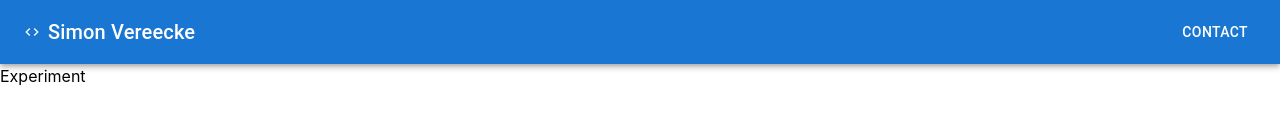
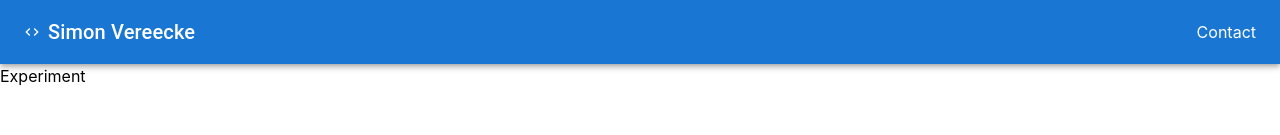
Before and after one commit to Simplify4Me2/my-awesome-website, a React (Vite) app in the folder my-resume-react-app/: page /experiment in a window 1280 px wide. Shown: the top 135 px of the page. Built offline with nearby package versions, Linux system fonts and the light colour scheme.

Commit message:
add contact component

```diff
--- a/my-resume-react-app/src/components/header.tsx
+++ b/my-resume-react-app/src/components/header.tsx
@@ -12,7 +12,7 @@ export function Header() {
           <Typography variant="h6" component="div" sx={{ flexGrow: 1 }}>
             <Link to="/">Simon Vereecke</Link>
           </Typography>
-          <Button color="inherit">Contact</Button>
+          <Link to="/contact" color="inherit">Contact</Link>
         </Toolbar>
       </AppBar>
     </Box>
--- /dev/null
+++ b/my-resume-react-app/src/contact/contact.tsx
@@ -0,0 +1,5 @@
+import React from "react";
+
+export function Contact() {
+    return <>Contact</>
+}
--- a/my-resume-react-app/src/index.tsx
+++ b/my-resume-react-app/src/index.tsx
@@ -5,6 +5,7 @@ import App from "./App";
 import reportWebVitals from "./reportWebVitals";
 import { BrowserRouter, Navigate, Route, Routes } from "react-router-dom";
 import { Experiment, PlanningPoker, TicTacToe, WasteSnake } from "./app-ideas";
+import { Contact } from "./contact/contact";
 
 // TODO: https://reactjs.org/docs/code-splitting.html#route-based-code-splitting
 
@@ -16,10 +17,11 @@ root.render(
     <BrowserRouter>
       <Routes>
         <Route path="/" element={<App />} />
+        <Route path="/contact" element={<Contact />} />
+        <Route path="/experiment" element={<Experiment />} />
+        <Route path="/planning-poker" element={<PlanningPoker />} />
         <Route path="/tic-tac-toe" element={<TicTacToe />} />
-        <Route path="/planning-poker" element={<PlanningPoker />} />
         <Route path="/waste-snake" element={<WasteSnake />} />
-        <Route path="/experiment" element={<Experiment />} />
         <Route path="*" element={<Navigate to="/" />} />
       </Routes>
     </BrowserRouter>
```
